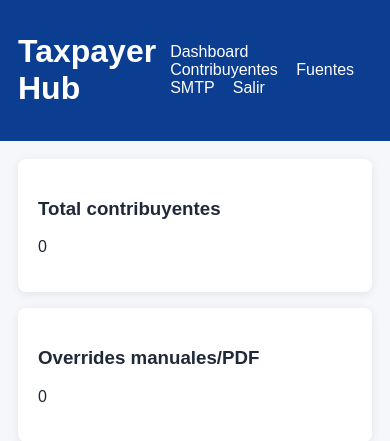
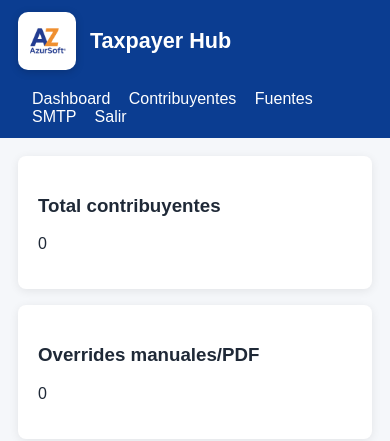
Before and after one commit to fc-azurtech/contribuyentes_SII_hub_server, a FastAPI app: page /admin in a window 390 px wide; the page is wider, and only the part inside the window is pictured. Shown: the top 441 px of that part. Run offline with FastAPI, Linux system fonts and the light colour scheme; the visitor is signed in with stand-in values (Sample User, id 1).

Commit message:
Cambios aplicados:
Copié el mismo icono de l10n_cl_base a la app:
contribuyentes_SII_hub_server/app/static/icon.png
Header con bloque blanco para el logo + nombre de app:
contribuyentes_SII_hub_server/app/templates/base.html
Estilos para la caja blanca del logo y versión responsive:
contribuyentes_SII_hub_server/app/static/style.css
El nombre web ahora usa APP_NAME desde .env (no hardcodeado):
contribuyentes_SII_hub_server/app/main.py
Qué hacer en tu servidor para verlo:

Sincronizar código actualizado desde tu repo hacia /opt/taxpayer_hub (si usas ese despliegue).
Reiniciar servicio:
sudo systemctl restart taxpayer-hub
Refrescar navegador con Ctrl+F5.

```diff
--- a/app/main.py
+++ b/app/main.py
@@ -21,6 +21,7 @@ app = FastAPI(title=settings.app_name)
 app.add_middleware(SessionMiddleware, secret_key=settings.app_secret_key)
 app.mount("/static", StaticFiles(directory="app/static"), name="static")
 templates = Jinja2Templates(directory="app/templates")
+templates.env.globals["app_name"] = settings.app_name
 
 scheduler = AsyncIOScheduler()
 
--- a/app/static/style.css
+++ b/app/static/style.css
@@ -1,5 +1,9 @@
 body { font-family: Arial, sans-serif; margin: 0; background: #f5f7fa; color: #1f2937; }
-header { background: #0b3d91; color: white; padding: 12px 18px; display: flex; justify-content: space-between; align-items: center; }
+header { background: #0b3d91; color: white; padding: 12px 18px; display: flex; justify-content: space-between; align-items: center; gap: 20px; }
+.brand { display: flex; align-items: center; gap: 14px; min-width: 0; }
+.brand h1 { margin: 0; font-size: 1.85rem; white-space: nowrap; overflow: hidden; text-overflow: ellipsis; }
+.brand-logo-box { background: #ffffff; border-radius: 10px; width: 58px; height: 58px; display: flex; align-items: center; justify-content: center; box-shadow: 0 2px 8px rgba(0, 0, 0, 0.18); }
+.brand-logo { width: 44px; height: 44px; object-fit: contain; }
 header nav a { color: white; margin-left: 14px; text-decoration: none; }
 main { padding: 18px; }
 .card { background: white; padding: 20px; border-radius: 8px; box-shadow: 0 2px 10px rgba(0,0,0,0.08); }
@@ -13,3 +17,8 @@ th, td { border-bottom: 1px solid #e5e7eb; padding: 8px; text-align: left; }
 .error { color: #b91c1c; font-weight: 600; }
 .ok { color: #065f46; font-weight: 600; }
 .inline-form { display: inline; }
+
+@media (max-width: 900px) {
+	header { flex-direction: column; align-items: flex-start; }
+	.brand h1 { font-size: 1.35rem; white-space: normal; }
+}
--- a/app/templates/base.html
+++ b/app/templates/base.html
@@ -3,12 +3,17 @@
 <head>
     <meta charset="utf-8" />
     <meta name="viewport" content="width=device-width, initial-scale=1" />
-    <title>{{ title if title else 'Taxpayer Hub' }}</title>
+    <title>{{ title if title else app_name }}</title>
     <link rel="stylesheet" href="/static/style.css" />
 </head>
 <body>
     <header>
-        <h1>Taxpayer Hub</h1>
+        <div class="brand">
+            <div class="brand-logo-box">
+                <img src="/static/icon.png" alt="Logo empresa" class="brand-logo" />
+            </div>
+            <h1>{{ app_name }}</h1>
+        </div>
         <nav>
             <a href="/admin">Dashboard</a>
             <a href="/admin/taxpayers">Contribuyentes</a>
```
Also changed, not shown: app/static/icon.png (added).
